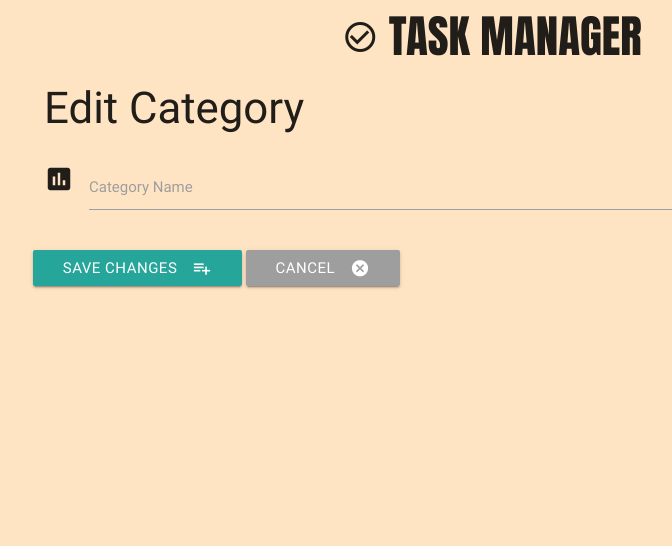
After one commit to billdavisjr/task-manager, a Flask app: template templates/editcategory.html in a window 1280 px wide. The commit adds this page. Shown: the top 546 px of the page, without its empty margins (148-820 px from the left). Run offline with Flask 2, Linux system fonts and the light colour scheme; the template is opened without the code that fills it, so the values that code supplies are empty; some libraries are stand-ins or nearby versions.

Commit message:
Added edit category form and update code

```diff
--- a/app.py
+++ b/app.py
@@ -69,6 +69,21 @@ def get_categories():
                            categories=mongo.db.categories.find())
 
 
+@app.route('/edit_category/<category_id>')
+def edit_category(category_id):
+    return render_template('editcategory.html',
+                           category=mongo.db.categories.find_one(
+                           {'_id': ObjectId(category_id)}))
+
+
+@app.route('/update_category/<category_id>', methods=['POST'])
+def update_category(category_id):
+    mongo.db.categories.update(
+        {'_id': ObjectId(category_id)},
+        {'category_name': request.form.get('category_name')})
+    return redirect(url_for('get_categories'))
+
+
 if __name__ == '__main__':
     app.run(host=os.environ.get('IP'),
             port=int(os.environ.get('PORT')),
--- a/templates/categories.html
+++ b/templates/categories.html
@@ -7,8 +7,8 @@
         {% for category in categories %}
         <li>
             <div class="collapsible-header">
-                <a href="" class="waves-effect waves-light btn btn_small">Del</a>
-                <a href="" class="waves-effect waves-light btn btn_small blue">Edit</a>
+                <a href="" class="waves-effect waves-light btn btn_small red">Del</a>
+                <a href="{{url_for('edit_category', category_id=category._id)}}" class="waves-effect waves-light btn btn_small blue">Edit</a>
 
                 <div class="task_header">
                     <strong>{{category.category_name}}</strong>
--- /dev/null
+++ b/templates/editcategory.html
@@ -0,0 +1,24 @@
+{% extends 'base.html'%}
+
+{% block content %}
+<h3>Edit Category</h3>
+<div class="row">
+    <form action="{{ url_for('update_category', category_id=category._id) }}" method="POST" class="col s12">
+        <div class="row">
+            <div class="input-field col s12">
+                <i class="material-icons prefix">poll</i>
+                <input id="category_name" name="category_name" type="text" class="validate" value="{{category.category_name}}">
+                <label for="category_name">Category Name</label>
+            </div>
+        </div>
+        <div class="row">
+            <button class="btn waves-effect waves-light" type="submit" name="action">Save Changes
+                <i class="material-icons right">playlist_add</i>
+             </button>
+            <a href="{{ url_for('get_categories') }}" class="waves-effect waves-light btn grey">
+                <i class="material-icons right">cancel</i>Cancel
+            </a>
+        </div>
+    </form>
+</div>
+{% endblock %}
```
